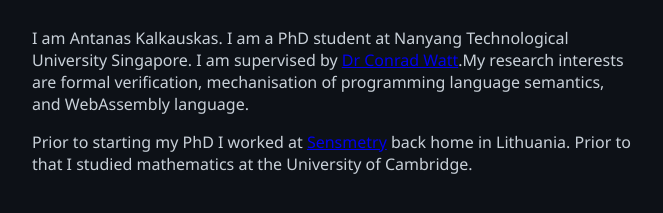
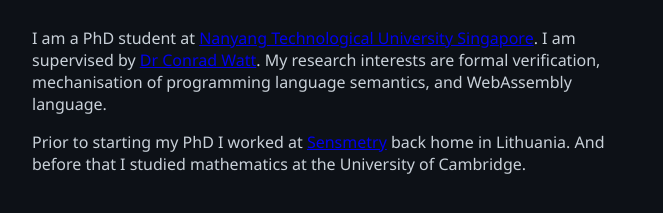
Before and after one commit to AntanasKal/antanaskal.github.io, a plain HTML site: page docs/index.html in a window 1280 px wide. Shown: the part 53-266 px from the top of the page, without its empty margins (308-971 px from the left). Drawn offline with Linux system fonts and the light colour scheme.

Commit message:
Change the text in the home page.

```diff
--- a/docs/index.html
+++ b/docs/index.html
@@ -20,8 +20,8 @@
         </header>
 
         <main role="main">
-            <p>I am Antanas Kalkauskas. I am a PhD student at Nanyang Technological University Singapore. I am supervised by <a href="https://conrad-watt.github.io/">Dr Conrad Watt</a>.My research interests are formal verification, mechanisation of programming language semantics, and WebAssembly language.</p>
-<p>Prior to starting my PhD I worked at <a href="https://sensmetry.com/">Sensmetry</a> back home in Lithuania. Prior to that I studied mathematics at the University of Cambridge.</p>
+            <p>I am a PhD student at <a href="https://www.ntu.edu.sg/">Nanyang Technological University Singapore</a>. I am supervised by <a href="https://conrad-watt.github.io/">Dr Conrad Watt</a>. My research interests are formal verification, mechanisation of programming language semantics, and WebAssembly language.</p>
+<p>Prior to starting my PhD I worked at <a href="https://sensmetry.com/">Sensmetry</a> back home in Lithuania. And before that I studied mathematics at the University of Cambridge.</p>
         </main>
     </body>
 </html>
```
Also changed, not shown: 1 other file.
